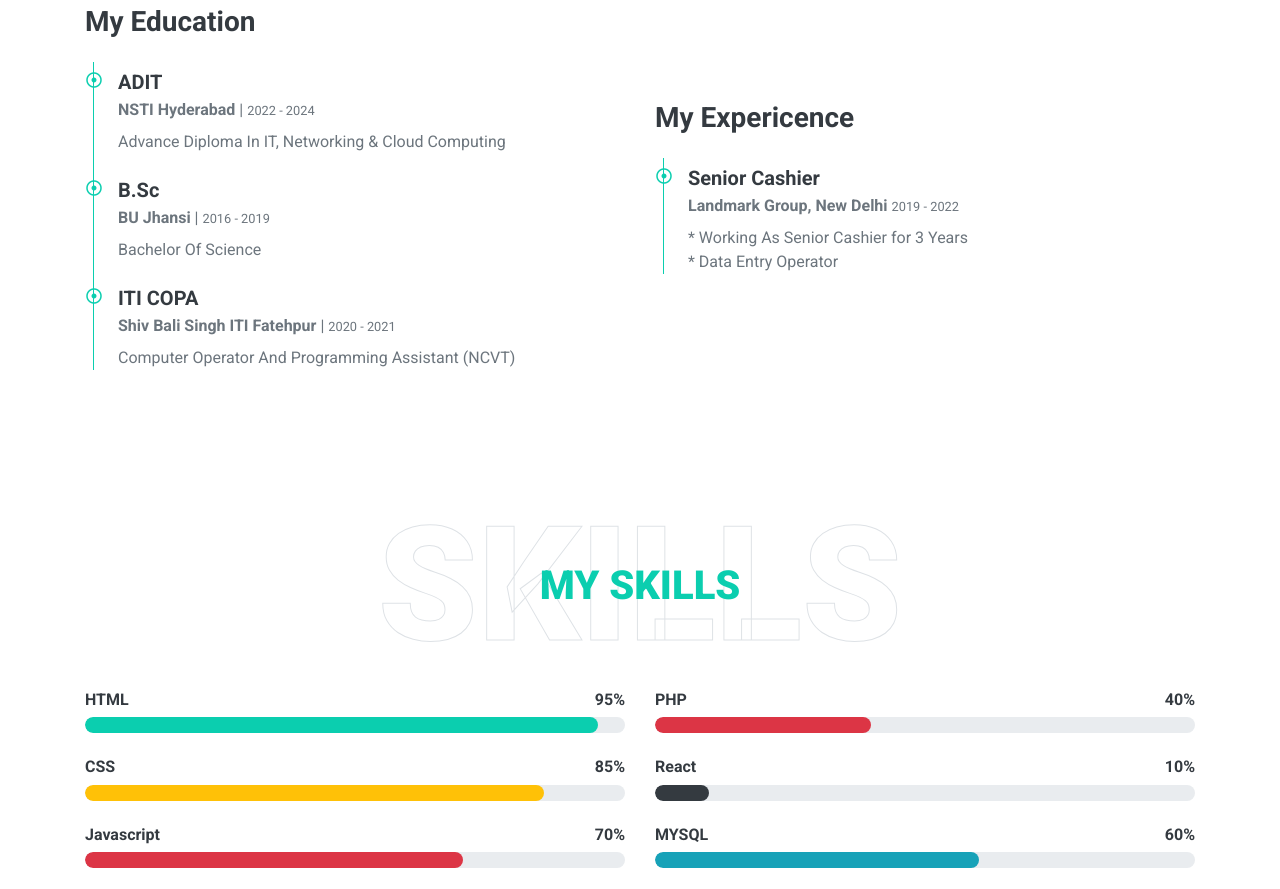
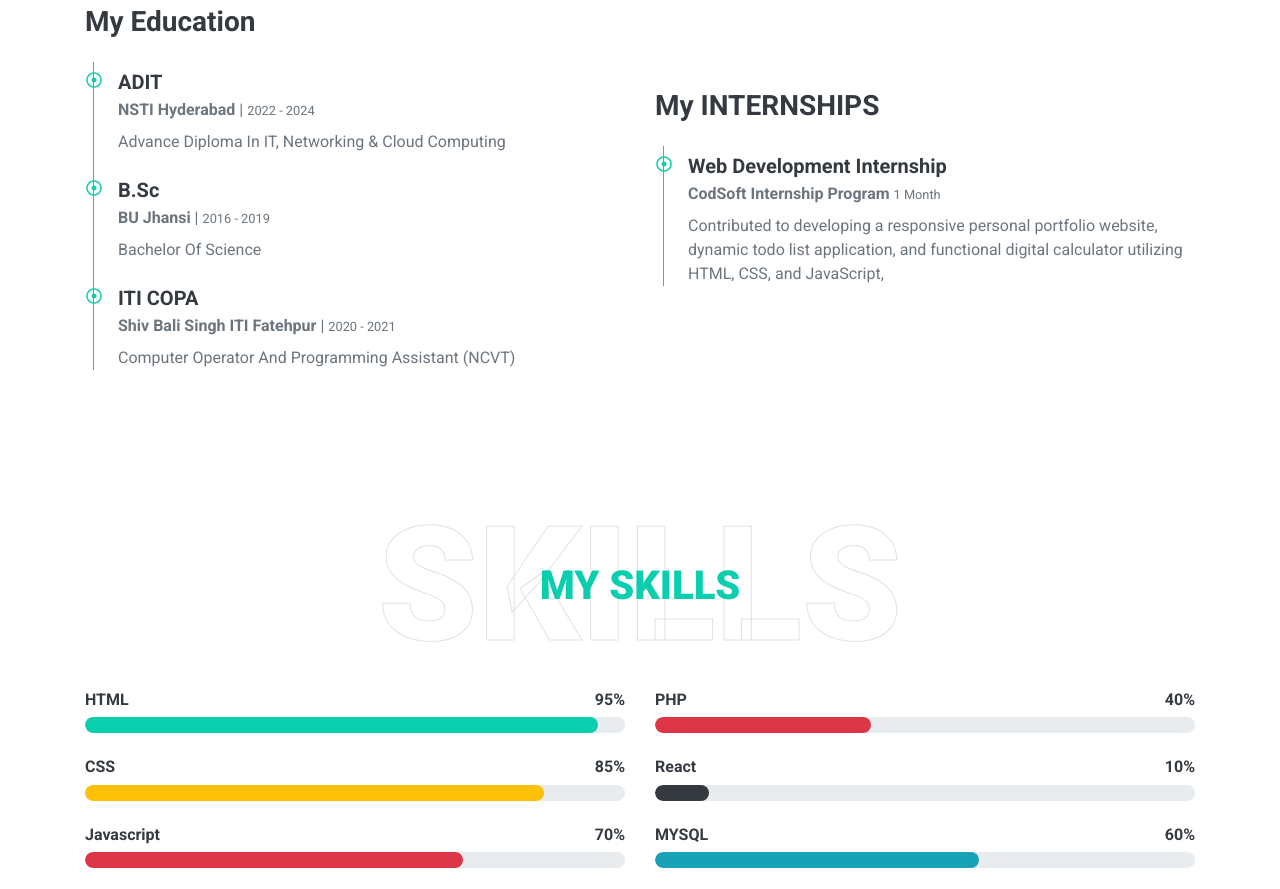
Before and after one commit to ramesh4916/MyDigitalProfile_RameshKumar, a plain HTML site: page index.html in a window 1280 px wide. Shown: the part 1787-2676 px from the top of the page. Drawn offline with nearby package versions, Linux system fonts and the light colour scheme.

Commit message:
Add files via upload

```diff
--- a/index.html
+++ b/index.html
@@ -165,15 +165,20 @@
                     </div>
                 </div>
                 <div class="col-lg-6">
-                    <h3 class="mb-4">My Expericence</h3>
+                    <h3 class="mb-4">My INTERNSHIPS</h3>
                     <div class="border-left border-primary pt-2 pl-4 ml-2">
                         <div class="position-relative mb-4">
                             <i class="far fa-dot-circle text-primary position-absolute" style="top: 2px; left: -32px;"></i>
-                            <h5 class="font-weight-bold mb-1">Senior Cashier</h5>
-                            <p class="mb-2"><strong>Landmark Group, New Delhi</strong>
-                                <small>2019 - 2022</small></p>
-                            <p> * Working As Senior Cashier for 3 Years<br>
-                                * Data Entry Operator
+                            <h5 class="font-weight-bold mb-1">Web Development Internship</h5>
+                            <p class="mb-2"><strong>
+                                CodSoft Internship Program
+                            </strong>
+                                <small>1 Month</small></p>
+                            <p> Contributed to developing a responsive personal
+                                portfolio website, dynamic todo list application, and
+                                functional digital calculator utilizing HTML, CSS, and
+                                JavaScript,
+
                             </p>
                         </div>
 
```
Also changed, not shown: 1 other file.
